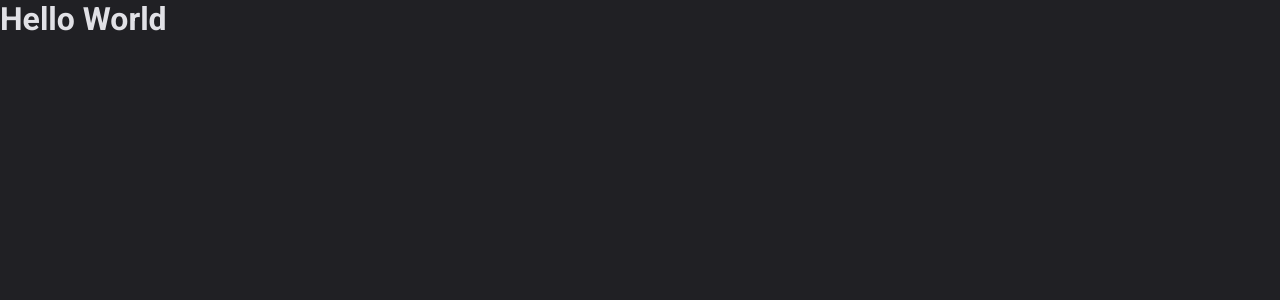
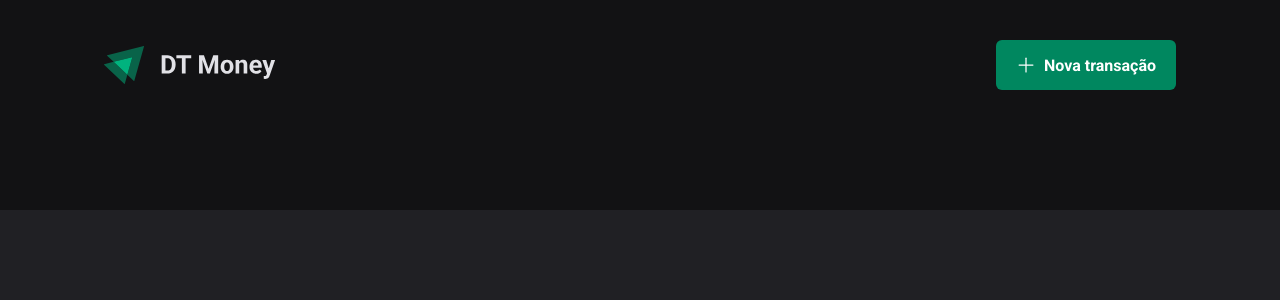
Before and after one commit to ghccaixeta/dt-money, a React (Vite) app: page / in a window 1280 px wide. Shown: the top 300 px of the page. Built offline with nearby package versions, Linux system fonts and the light colour scheme; the HTML template or start-up script is replaced by a standard one.

Commit message:
Cria component `Header`

```diff
--- a/package.json
+++ b/package.json
@@ -10,6 +10,7 @@
     "preview": "vite preview"
   },
   "dependencies": {
+    "phosphor-react": "^1.4.1",
     "react": "^18.2.0",
     "react-dom": "^18.2.0",
     "styled-components": "^6.1.8"
--- a/src/App.tsx
+++ b/src/App.tsx
@@ -1,11 +1,12 @@
 import { ThemeProvider } from "styled-components";
 import { defaultTheme } from "./styles/themes/default";
 import { GlobalStyle } from "./styles/global";
+import { Transactions } from "./pages/transaction";
 
 function App() {
   return (
     <ThemeProvider theme={defaultTheme}>
-      <h1>Hello World</h1>
+      <Transactions />
       <GlobalStyle />
     </ThemeProvider>
   )
--- /dev/null
+++ b/src/components/Header/index.tsx
@@ -0,0 +1,17 @@
+import { HeaderContainer, HeaderContent, NewTransactionButton } from "./styles";
+import logo from '../../assets/icons/Logo.svg'
+import { Plus } from "phosphor-react";
+
+export function Header() {
+    return (
+        <HeaderContainer>
+            <HeaderContent>
+                <img src={logo} alt="" />
+                <NewTransactionButton>
+                    <Plus size={20} />
+                    Nova transação
+                </NewTransactionButton>
+            </HeaderContent>
+        </HeaderContainer>
+    )
+}
--- /dev/null
+++ b/src/components/Header/styles.ts
@@ -0,0 +1,39 @@
+import styled from "styled-components";
+
+export const HeaderContainer = styled.header`
+    background-color: ${props => props.theme["gray-900"]};
+    padding: 2.5rem 0 7.5rem;
+`
+
+export const HeaderContent = styled.div`
+    width: 100%;
+    max-width: 1120px;
+    margin: 0 auto;
+    padding: 0 1.5rem;
+    display: flex;
+    justify-content: space-between;
+    align-items: center;
+`
+
+export const NewTransactionButton = styled.button`
+
+    height: 50px;
+    border: 0;
+    background-color: ${props => props.theme["green-500"]};
+    color: ${props => props.theme["white"]};
+    padding: 0 1.25rem;
+    display: flex;
+    align-items: center;
+    justify-content: center;
+    border-radius: 6px;
+    font-weight: bold;
+    cursor: pointer;
+    gap: 0.5rem;
+
+    &:hover{
+        background-color: ${props => props.theme["green-700"]};
+        transition: background-color 0.2s;
+    }
+
+
+`
--- /dev/null
+++ b/src/pages/transaction/index.tsx
@@ -0,0 +1,9 @@
+import { Header } from "../../components/Header";
+
+export function Transactions() {
+    return (
+        <div>
+            <Header />
+        </div>
+    )
+}
```
Also changed, not shown: src/assets/icons/Logo.svg (added), src/pages/transaction/styles.ts (added), 1 other file (tests, documents, lock files or other folders).
